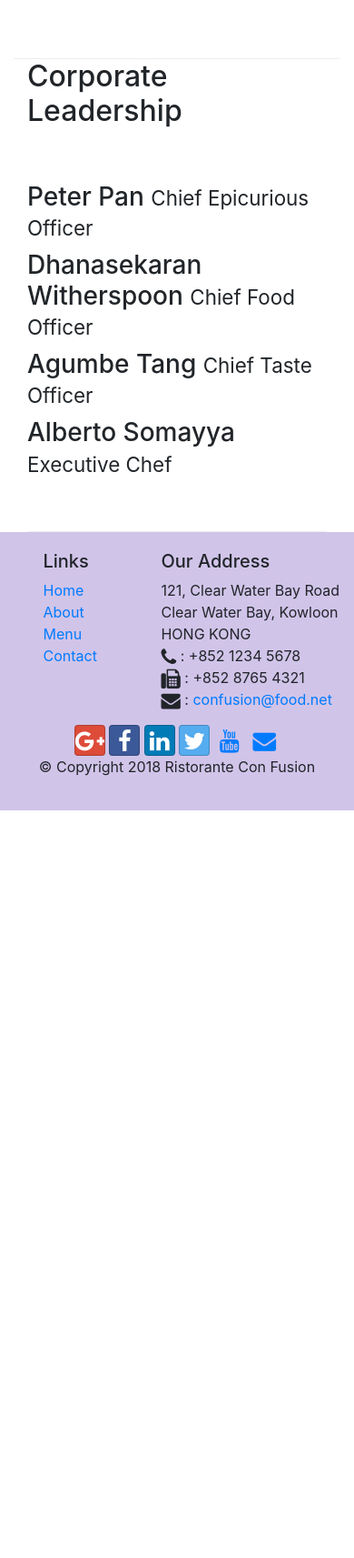
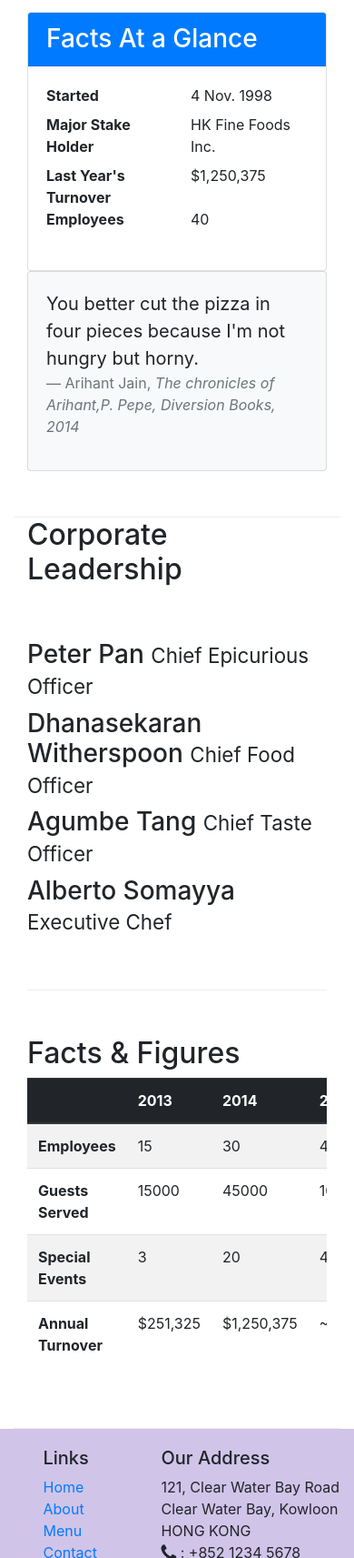
Before and after one commit to i-arihant/project_BootStrap, a website: page aboutus.html in a window 390 px wide. Shown: the part 1037-2750 px from the top of the page at 91% size. Before the commit the page ends 1928 px from the top, so only its background shows below. Drawn offline with nearby package versions, Linux system fonts and the light colour scheme.

Commit message:
Tables and Cards

```diff
--- a/aboutus.html
+++ b/aboutus.html
@@ -64,6 +64,32 @@
                 <p>The restaurant traces its humble beginnings to <em>The Frying Pan</em>, a successful chain started by our CEO, Mr. Peter Pan, that featured for the first time the world's best cuisines in a pan.</p>
             </div>
             <div class="col-12 col-sm">
+                <div class="card">
+                    <h3 class="card-header bg-primary text-white">Facts At a Glance</h3>
+                    <div class="card-body">
+                        <dl class="row">
+                            <dt class="col-6">Started</dt>
+                            <dd class="col-6">4 Nov. 1998</dd>
+                            <dt class="col-6">Major Stake Holder</dt>
+                            <dd class="col-6">HK Fine Foods Inc.</dd>
+                            <dt class="col-6">Last Year's Turnover</dt>
+                            <dd class="col-6">$1,250,375</dd>
+                            <dt class="col-6">Employees</dt>
+                            <dd class="col-6">40</dd>
+                        </dl>
+                    </div>
+                </div>
+            </div>
+            <div class="col-12">
+                <div class="card card-body bg-light">
+                    <blockquote class="blockquote">
+                        <p class="mb-0">You better cut the pizza in four pieces because I'm not hungry but horny.</p>
+                        <footer class="blockquote-footer">Arihant Jain,
+                            <cite title="Source Title">The chronicles of Arihant,P. Pepe, Diversion Books, 2014
+                            </cite>
+                        </footer>
+                    </blockquote>
+                </div>
             </div>
         </div>
 
@@ -89,10 +115,53 @@
                 <div class="d-none d-sm-block">
                 <p>Award winning three-star Michelin chef with wide International experience having worked closely with whos-who in the culinary world, he specializes in creating mouthwatering Indo-Italian fusion experiences. He says, <em>Put together the cuisines from the two craziest cultures, and you get a winning hit! Amma Mia!</em></p>
                 </div>
-            </div>
+                </div>
             </div>
        </div>
-
+       <div class="row row-content">
+            <div class="col-12 col-sm-9">
+                <h2>Facts &amp; Figures</h2>
+                <div class="table-responsive">
+                    <table class="table table-striped">
+                        <thead class="thead-dark">
+                            <tr>
+                                <th>&nbsp;</th>
+                                <th>2013</th>
+                                <th>2014</th>
+                                <th>2015</th>
+                            </tr>
+                        </thead>
+                        <tbody>
+                            <tr>
+                                <th>Employees</th>
+                                <td>15</td>
+                                <td>30</td>
+                                <td>40</td>
+                            </tr>
+                            <tr>
+                                <th>Guests Served</th>
+                                <td>15000</td>
+                                <td>45000</td>
+                                <td>100,000</td>
+                            </tr>
+                            <tr>
+                                <th>Special Events</th>
+                                <td>3</td>
+                                <td>20</td>
+                                <td>45</td>
+                            </tr>
+                            <tr>
+                                <th>Annual Turnover</th>
+                                <td>$251,325</td>
+                                <td>$1,250,375</td>
+                                <td>~$3,000,000</td>
+                            </tr>
+                        </tbody>
+                    </table>
+                </div>
+            </div>
+            <div class="col-12 col-sm-3"></div>
+       </div>
     </div>
 
     <footer class="footer">
```
